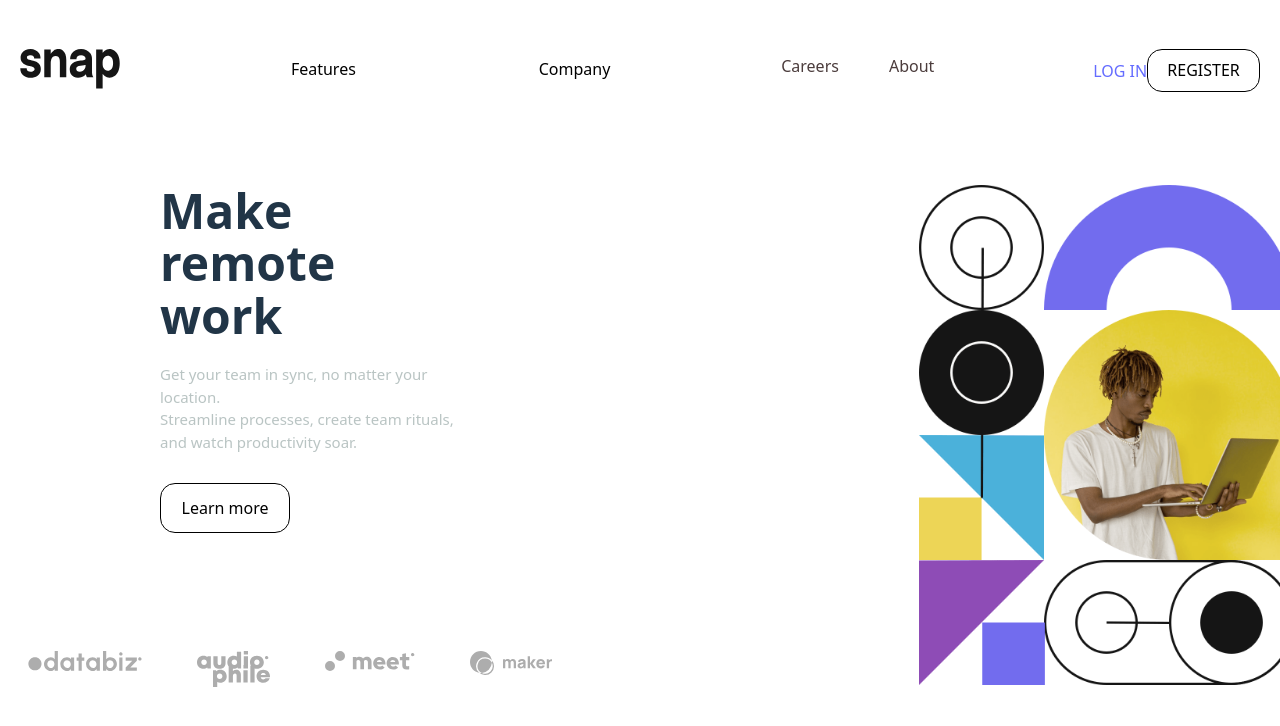
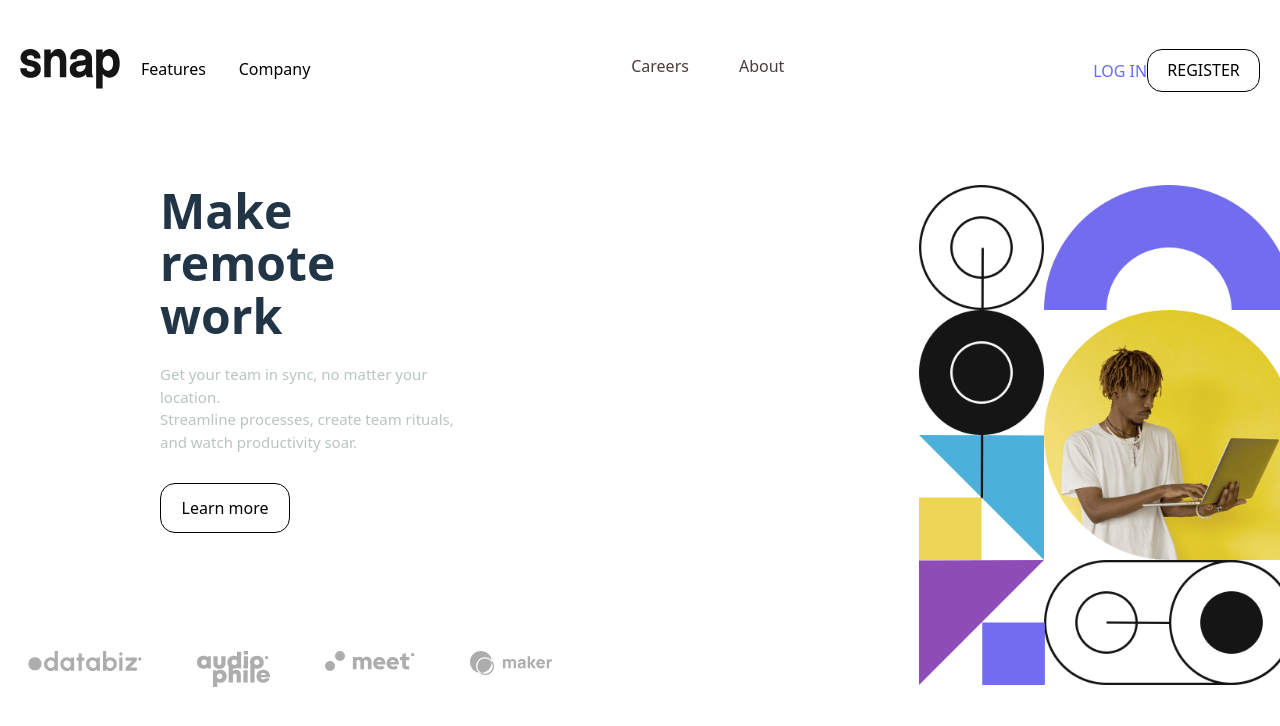
Before and after one commit to Ndima-karabo17/UI-Challenge-React, a React (Vite) app: page / in a window 1280 px wide. Shown: the top 726 px of the page. Built offline with nearby package versions, Linux system fonts and the light colour scheme.

Commit message:
Update Styles.css
I added margin to make features and company be next to each other and next to a logo

```diff
--- a/src/Styles.css
+++ b/src/Styles.css
@@ -20,11 +20,11 @@ header{
   width:100px;
   height: 40px;
 }
-/* Dropdown wrapper */
+
 .dropdown {
   position: relative;
   display: inline-block;
-
+ margin-left: -300px;
 }
 
 /* Dropdown button */
@@ -38,7 +38,7 @@ header{
   color: black;
 }
 
-/* Dropdown menu - hidden by default */
+
 .dropdown-content {
   display: none;
   position: absolute;
@@ -57,7 +57,7 @@ header{
   display: block;
 }
 
-/* Dropdown items */
+
 .dropdown-content a,
 .dropdown-content div {
   display: flex;
@@ -70,7 +70,7 @@ header{
   white-space: nowrap;
 }
 
-/* Hover effect for dropdown items */
+
 .dropdown-content a:hover,
 .dropdown-content div:hover {
   background-color: #f0f0f0;
```
